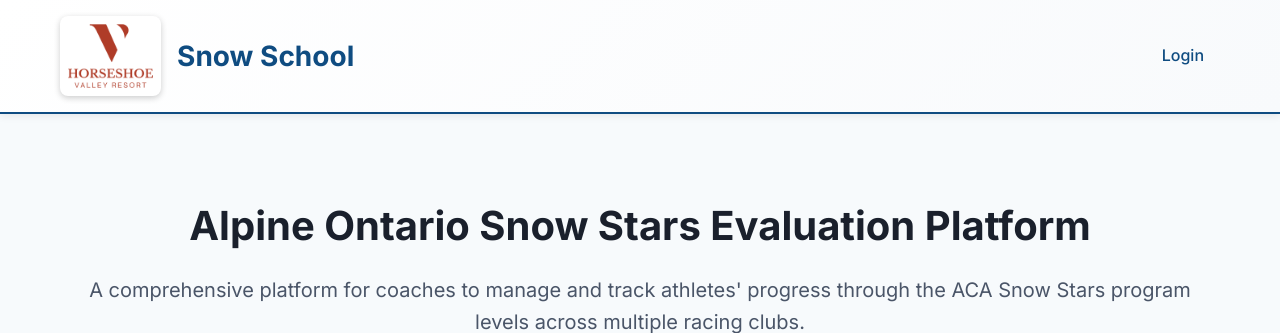
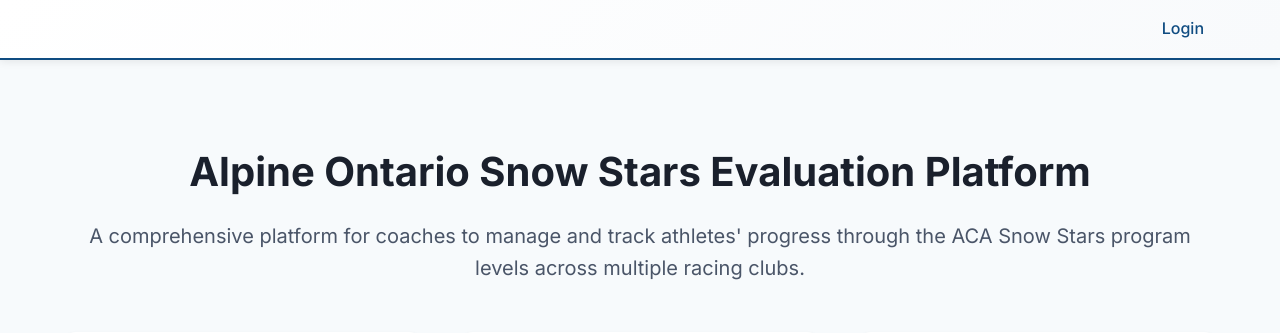
Before and after one commit to dustintitus/alpine-ontario-snow-stars, a Flask app: page / in a window 1280 px wide. Shown: the top 333 px of the page. Run offline with Flask 3, Linux system fonts and the light colour scheme.

Commit message:
chore: remove Horseshoe Valley references from sample data and logo

```diff
--- a/app.py
+++ b/app.py
@@ -36,9 +36,6 @@
         if not Club.query.filter_by(name='Alpine Ontario').first():
             aoa = Club(name='Alpine Ontario', description='Provincial sport organization')
             db.session.add(aoa)
-        if not Club.query.filter_by(name='Horseshoe Valley Ski Club').first():
-            hs = Club(name='Horseshoe Valley Ski Club')
-            db.session.add(hs)
 
         # Create admin
         if not User.query.filter_by(username='admin').first():
@@ -52,7 +49,7 @@
             )
             db.session.add(admin)
 
-        # Create Horseshoe Valley Programs with frequency settings
+        # Create sample programs with frequency settings
         programs_data = [
             ('Snowflakes', 'Early learning program for young beginners', 'weekly', 8, 'saturday'),
             ('High Flyers', 'Advanced program for developing competitive skiers', 'daily', 8, None),
@@ -95,7 +92,7 @@
                 program_id=snowflakes_program.id,
                 coach_id=2,
                 team_type='class',
-                club_id=Club.query.filter_by(name='Horseshoe Valley Ski Club').first().id if Club.query.filter_by(name='Horseshoe Valley Ski Club').first() else None
+                club_id=Club.query.filter_by(name='Alpine Ontario').first().id if Club.query.filter_by(name='Alpine Ontario').first() else None
             )
             db.session.add(team)
             db.session.flush()  # Get the team ID
@@ -114,7 +111,7 @@
                 participates_snow_stars=True,
                 coach_id=2,
                 team_id=demo_team.id,
-                club_id=Club.query.filter_by(name='Horseshoe Valley Ski Club').first().id if Club.query.filter_by(name='Horseshoe Valley Ski Club').first() else None
+                club_id=Club.query.filter_by(name='Alpine Ontario').first().id if Club.query.filter_by(name='Alpine Ontario').first() else None
             )
             db.session.add(student)
 
--- a/static/css/style.css
+++ b/static/css/style.css
@@ -1,5 +1,5 @@
 :root {
-    /* Horseshoe Valley Resort inspired color scheme - Winter/Ski Theme */
+    /* Alpine Ontario Snow Stars color scheme - Winter/Racing Theme */
     --primary-color: #0f4c81;  /* Deep winter blue */
     --primary-dark: #0a3559;
     --primary-light: #1a6fb0;
--- a/templates/base.html
+++ b/templates/base.html
@@ -3,7 +3,7 @@
 <head>
     <meta charset="UTF-8">
     <meta name="viewport" content="width=device-width, initial-scale=1.0">
-    <title>{% block title %}Snow School{% endblock %}</title>
+    <title>{% block title %}Alpine Ontario Snow Stars{% endblock %}</title>
     <link rel="stylesheet" href="{{ url_for('static', filename='css/style.css') }}">
     <link href="https://fonts.googleapis.com/css2?family=Inter:wght@300;400;500;600;700&display=swap" rel="stylesheet">
 </head>
@@ -11,8 +11,7 @@
     <nav class="navbar">
         <div class="container">
             <div class="logo-container">
-                <img src="{{ url_for('static', filename='img/horseshoe-logo.png') }}" alt="Horseshoe Valley Resort" class="logo-img" onerror="this.style.display='none'; document.querySelector('.logo-text').style.display='block';">
-                <h1 class="logo logo-text" style="display: block !important;">Snow School</h1>
+                <h1 class="logo logo-text">Alpine Ontario Snow Stars</h1>
             </div>
             <ul class="nav-links">
                 {% if current_user.is_authenticated %}
```
